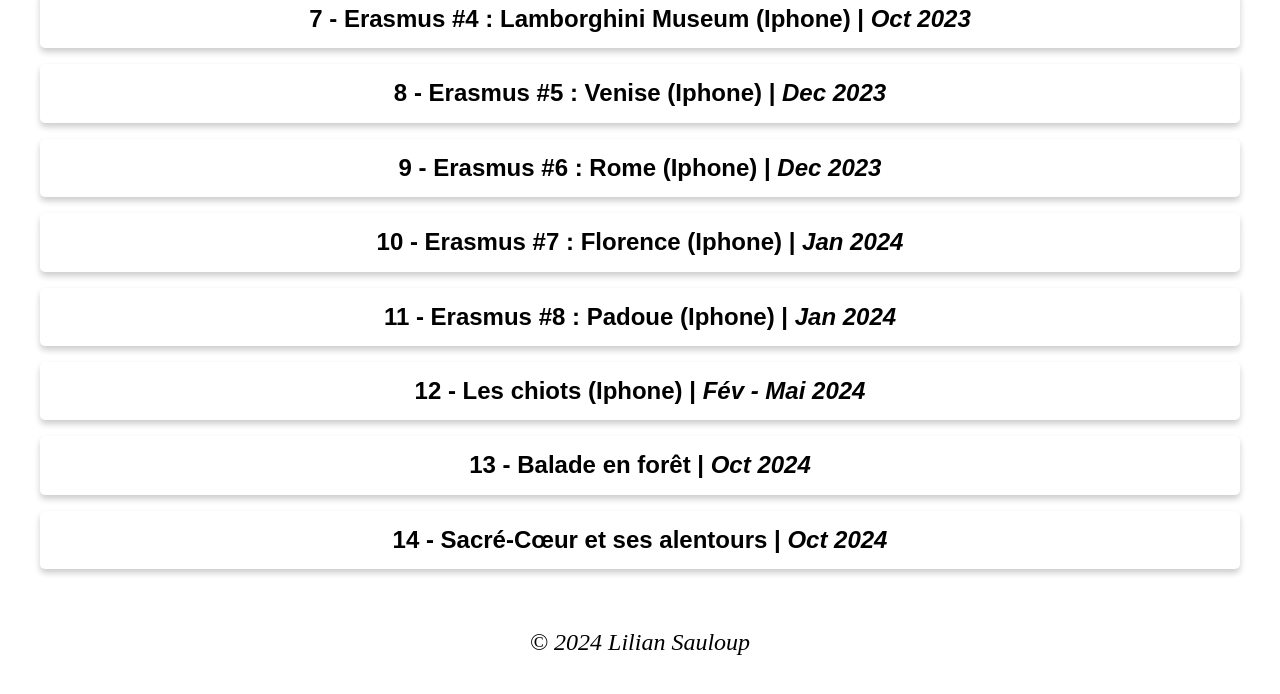
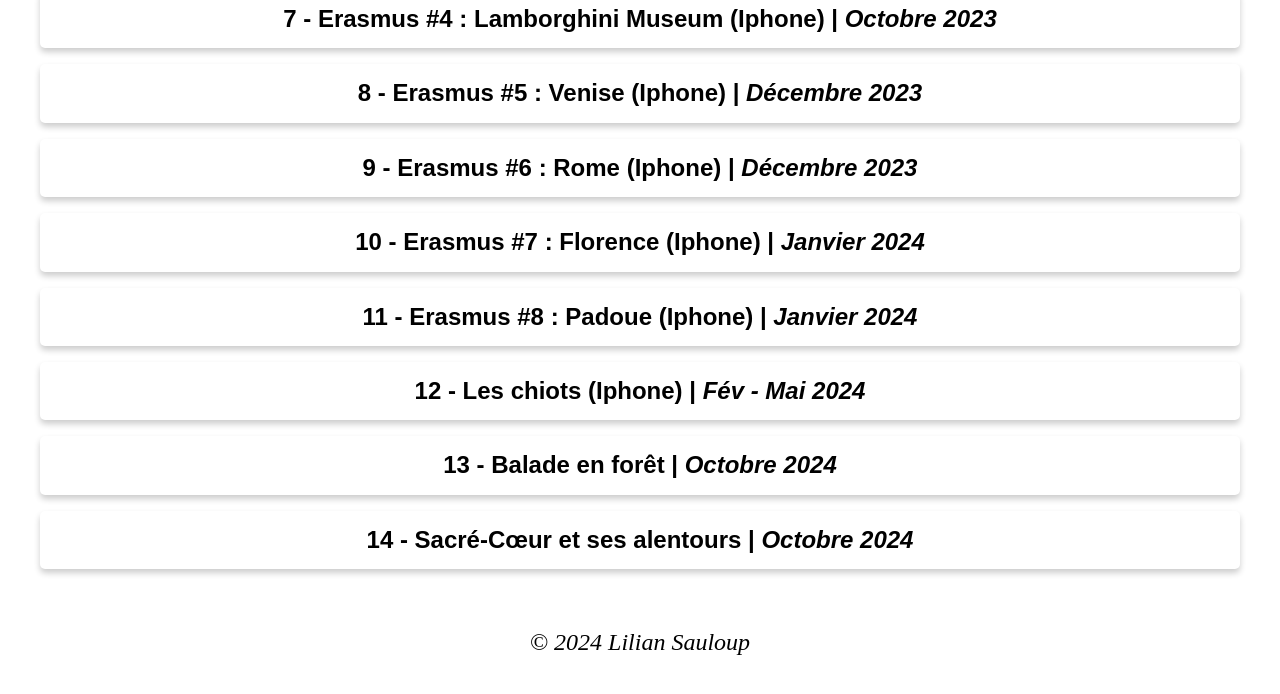
Before and after one commit to Lilianosss/site, a plain HTML site: page photo.html in a window 1280 px wide. Shown: the part 782-1476 px from the top of the page. Drawn offline with Linux system fonts and the light colour scheme; a web font is replaced by a local one.

Commit message:
Update photo.html

```diff
--- a/photo.html
+++ b/photo.html
@@ -223,7 +223,7 @@
             <img src="p_4_3/IMG_8527.JPEG" alt="IMG_8527" onclick="showImage(this)">
         </div>
         <div><p class="info-about" onclick="toggleGallery('gallery7')">
-            <b>7 - Erasmus #4 : Lamborghini Museum (Iphone) | <i> Oct 2023</i></b>
+            <b>7 - Erasmus #4 : Lamborghini Museum (Iphone) | <i> Octobre 2023</i></b>
         </p>
         </div>
         <div  id="gallery7" class="gallery hidden">
@@ -244,7 +244,7 @@
 
         </div>
         <div><p class="info-about" onclick="toggleGallery('gallery8')">
-            <b>8 - Erasmus #5 : Venise (Iphone) | <i> Dec 2023</i></b>
+            <b>8 - Erasmus #5 : Venise (Iphone) | <i> Décembre 2023</i></b>
         </p>
         </div>
         <div  id="gallery8" class="gallery hidden">
@@ -262,7 +262,7 @@
         </div>
 
         <div><p class="info-about" onclick="toggleGallery('gallery9')">
-            <b>9 - Erasmus #6 : Rome (Iphone) | <i> Dec 2023</i></b>
+            <b>9 - Erasmus #6 : Rome (Iphone) | <i> Décembre 2023</i></b>
         </p>
         </div>
         <div  id="gallery9" class="gallery hidden">
@@ -296,7 +296,7 @@
         </div>
 
         <div><p class="info-about" onclick="toggleGallery('gallery10')">
-            <b>10 - Erasmus #7 : Florence (Iphone) | <i> Jan 2024</i></b>
+            <b>10 - Erasmus #7 : Florence (Iphone) | <i> Janvier 2024</i></b>
         </p>
         </div>
         <div  id="gallery10" class="gallery hidden">
@@ -318,7 +318,7 @@
         </div>
 
         <div><p class="info-about" onclick="toggleGallery('gallery11')">
-            <b>11 - Erasmus #8 : Padoue (Iphone) | <i>Jan 2024</i></b>
+            <b>11 - Erasmus #8 : Padoue (Iphone) | <i>Janvier 2024</i></b>
         </p>
         </div>
         <div  id="gallery11" class="gallery hidden">
@@ -349,7 +349,7 @@
         </div>
 
         <div><p class="info-about" onclick="toggleGallery('gallery13')">
-            <b>13 -  Balade en forêt |<i> Oct 2024</i></b>
+            <b>13 -  Balade en forêt |<i> Octobre 2024</i></b>
         </p>
         </div>
         <div  id="gallery13" class="gallery hidden">
@@ -365,7 +365,7 @@
 
         </div>
         <div><p class="info-about" onclick="toggleGallery('gallery14')">
-            <b>14 -  Sacré-Cœur et ses alentours |<i> Oct 2024</i></b>
+            <b>14 -  Sacré-Cœur et ses alentours |<i> Octobre 2024</i></b>
         </p>
         </div>
         <div  id="gallery14" class="gallery hidden">
```
